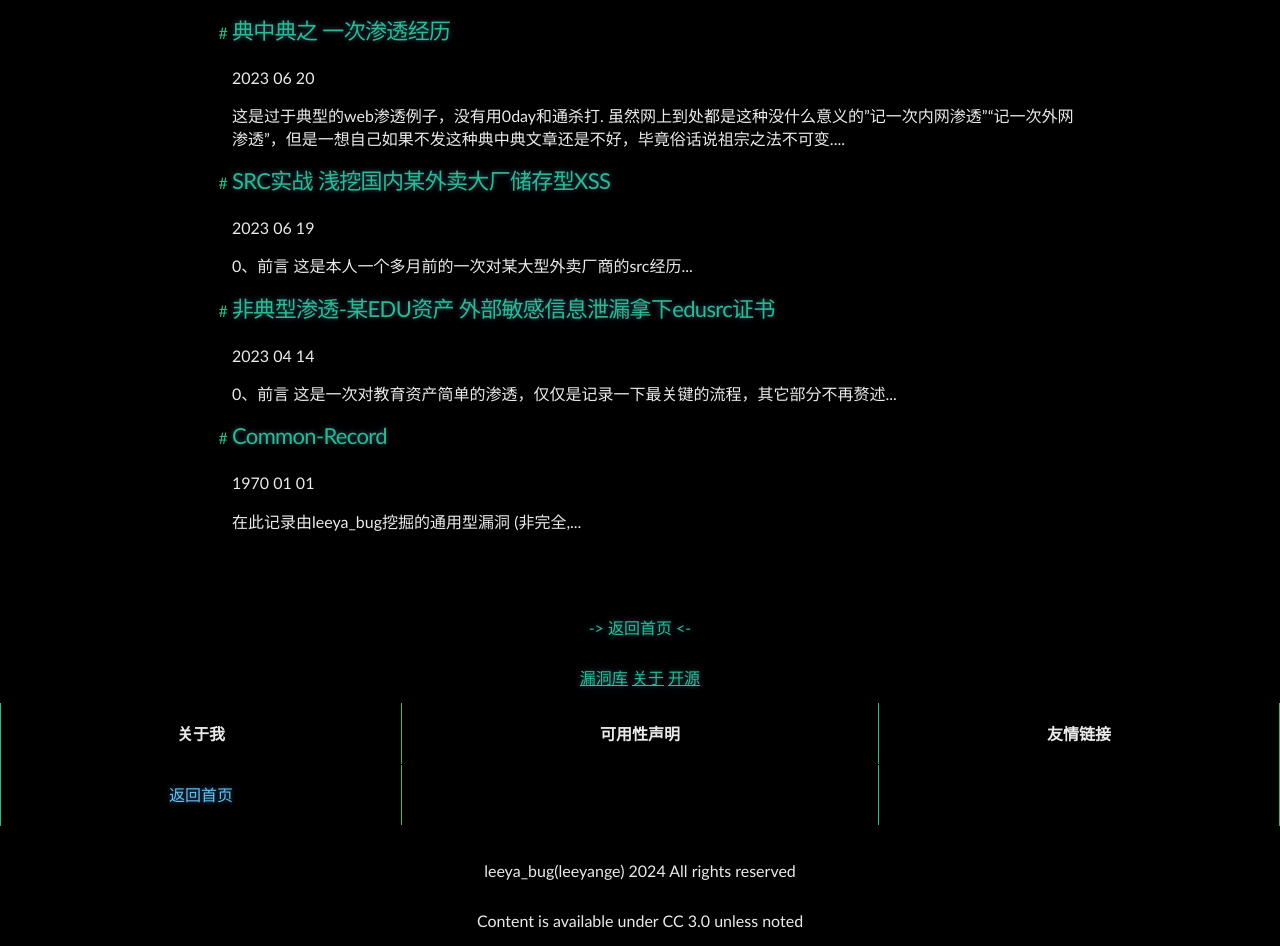
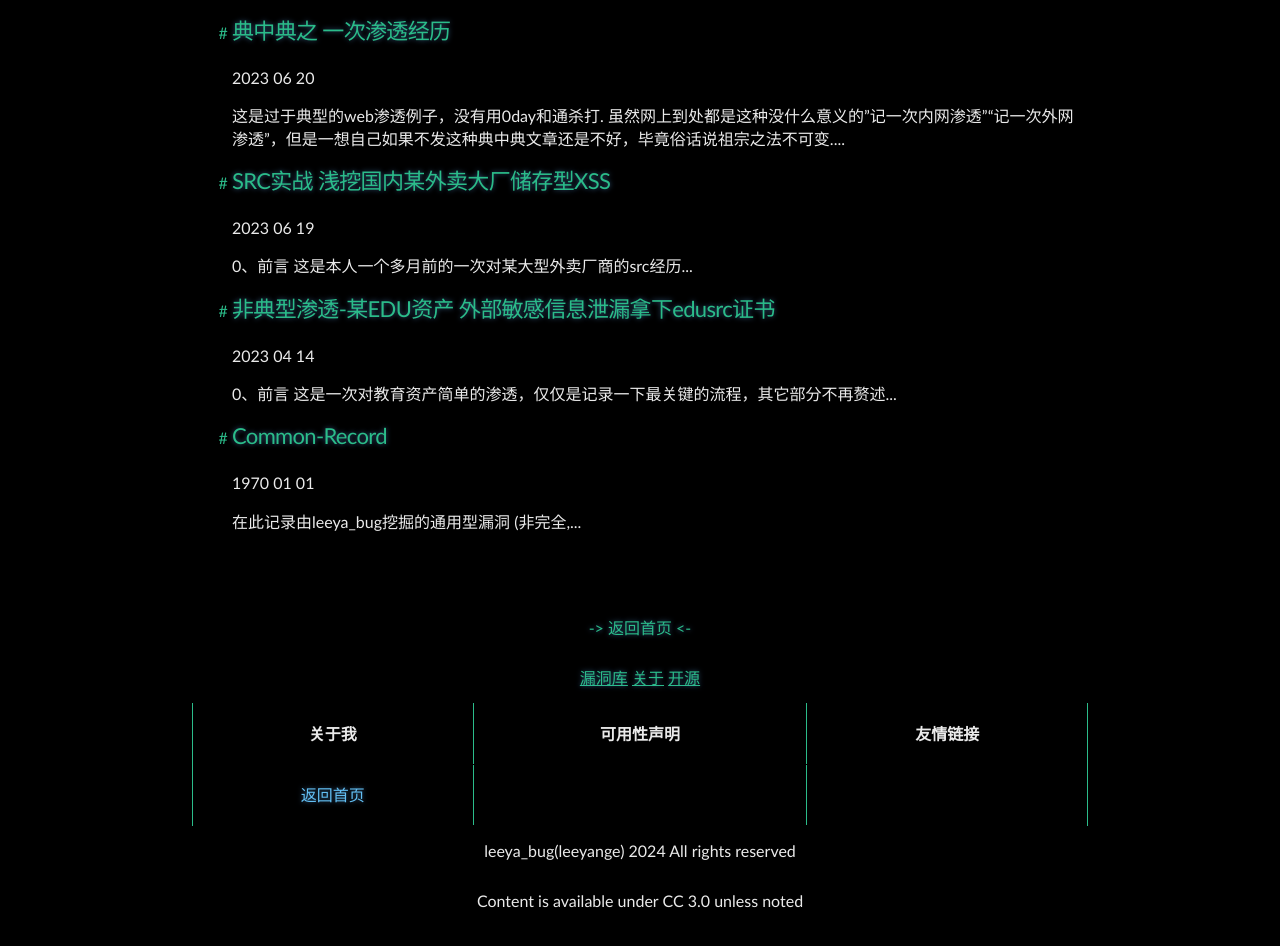
Before and after one commit to Leeyangee/leeyangee.github.io, a Jekyll site: the page built from index.html, in a window 1280 px wide. Shown: the part 1256-2202 px from the top of the page. Built offline with Jekyll 4.4.1, drawn with Linux system fonts in a browser that asks for light colours; the list of posts is cut into pages by our own code.

Commit message:
Update footer.html

```diff
--- a/_includes/footer.html
+++ b/_includes/footer.html
@@ -6,7 +6,9 @@
     <a style="text-decoration: underline;color: #2bbc8a;" href="/Common-Record">漏洞库</a>
     <a style="text-decoration: underline;color: #2bbc8a;" href="/about">关于</a>
     <a style="text-decoration: underline;color: #2bbc8a;" href="/opensource">开源</a><br>
-    <table style="border:1px solid #2bbc8a;border-collapse: collapse;border-top: black;border-bottom: black" border="1">
+    <table style="border:1px solid #2bbc8a;border-collapse: collapse;border-top: black;
+        border-bottom: black;
+        width: 70%;margin:0 auto;" border="1">
       <tr>
         <td colspan="6"><b>关于我</b></td>
         <td colspan="6"><b>可用性声明</b></td>
```
